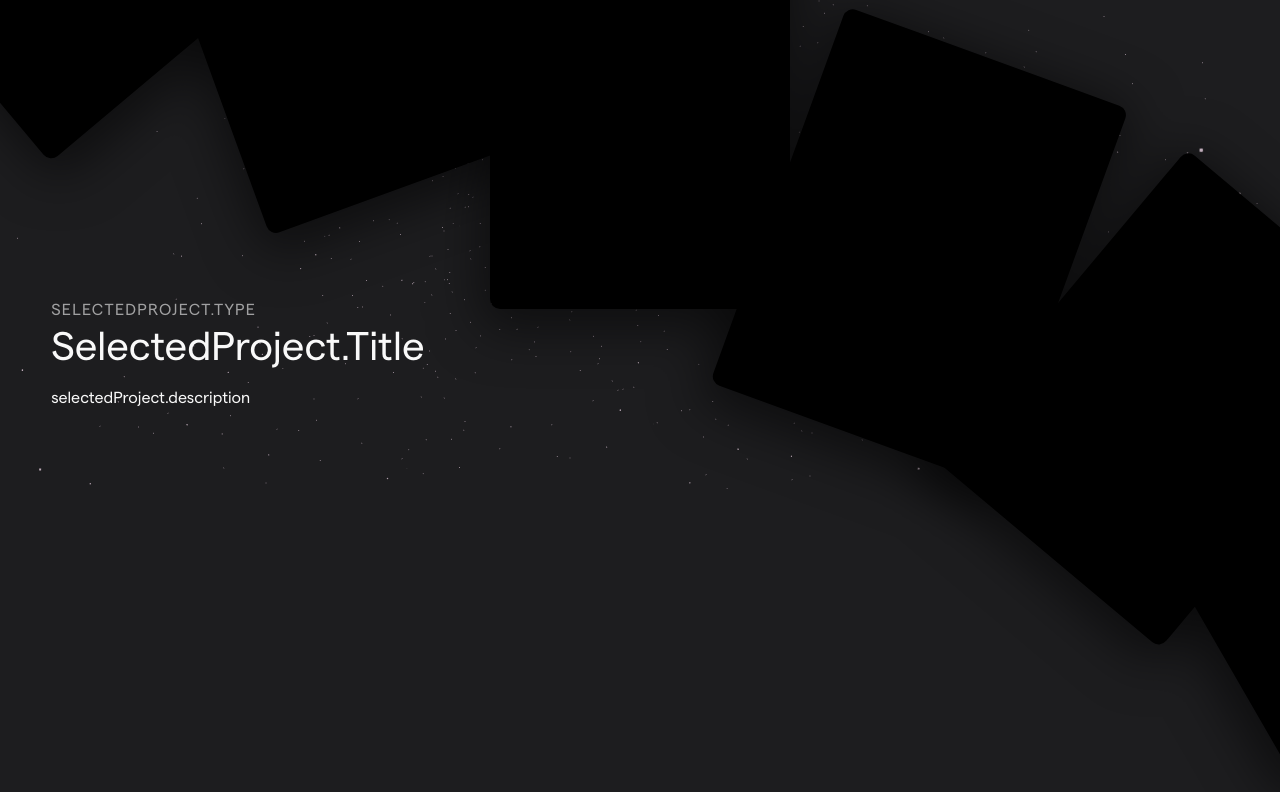
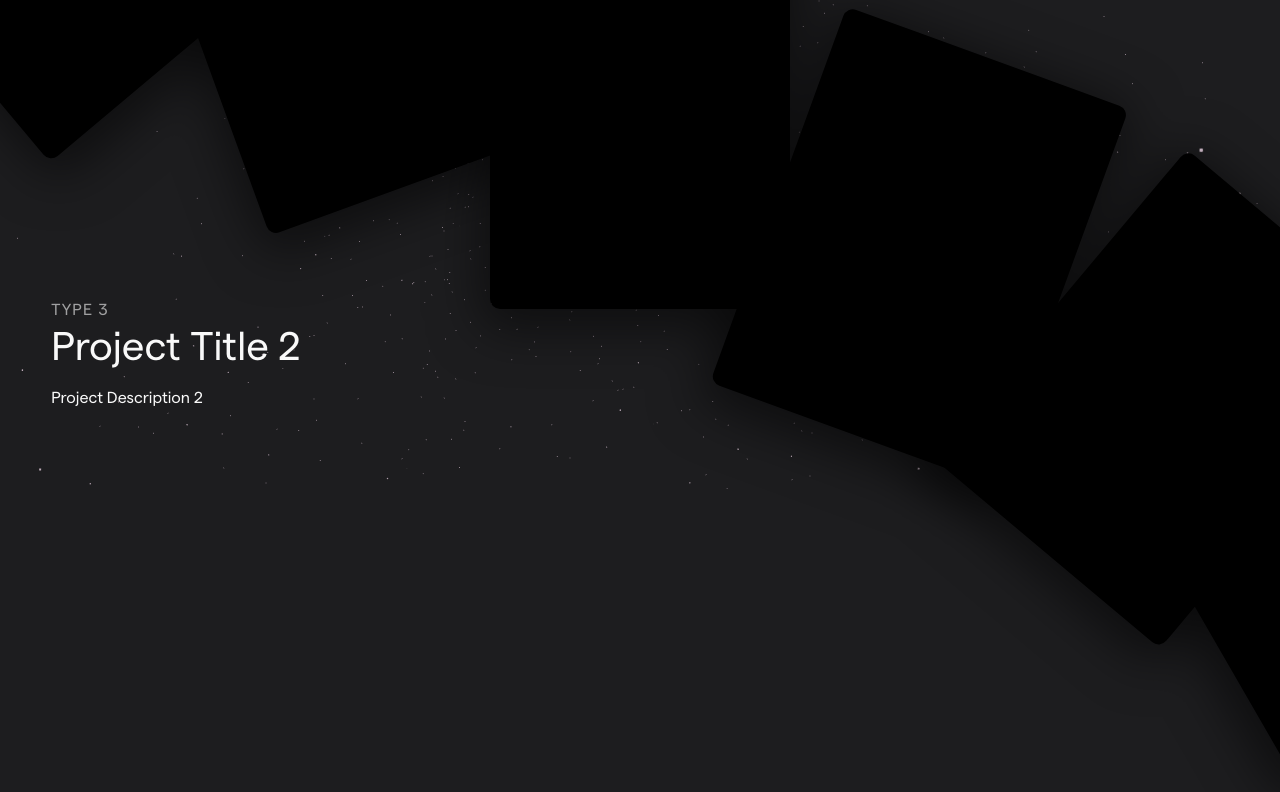
Before and after one commit to ErnestTramp/ernest-portfolio, a React (Vite) app: page / in a window 1280 px wide. Shown: the part 1191-1983 px from the top of the page. Built offline with nearby package versions, Linux system fonts and the light colour scheme.

Commit message:
working glitchy stars

```diff
--- a/src/components/ProjectPage.jsx
+++ b/src/components/ProjectPage.jsx
@@ -4,6 +4,12 @@ import StarsCanvas from './StarsCanvas';
 import throttle from 'lodash/throttle';
 
 export default function ProjectPage() {
+
+    const [selectedProject, setSelectedProject] = useState({
+        type: '',
+        title: '',
+        description: '',
+      });
 
     useEffect(() => {
         /*--------------------
@@ -33,13 +39,63 @@ export default function ProjectPage() {
         const $items = document.querySelectorAll('.carousel-item');
         const $cursors = document.querySelectorAll('.cursor');
 
+        function checkItems() {
+            $items.forEach((item, i) => {
+                const itemZIndex = item.style.getPropertyValue("--zIndex");
+                if (itemZIndex >= 6) {
+                    item.classList.add('currentProject');
+                    setSelectedProject(getProjectDataById(item.id));
+                } else {
+                    item.classList.remove('currentProject');
+                }
+            })
+        }
+
+        const getProjectDataById = (id) => {
+            if (id === 'project1') {
+              return {
+                type: 'Type 1',
+                title: 'Project Title 1',
+                description: 'Project Description 1',
+              };
+            } else if (id === 'project2') {
+              return {
+                type: 'Type 2',
+                title: 'Project Title 2',
+                description: 'Project Description 2',
+              };
+            } else if (id === 'project3') {
+                return {
+                  type: 'Type 3',
+                  title: 'Project Title 2',
+                  description: 'Project Description 2',
+                };
+              } else if (id === 'project4') {
+                return {
+                  type: 'Type 4',
+                  title: 'Project Title 2',
+                  description: 'Project Description 2',
+                };
+              } else if (id === 'project5') {
+                return {
+                  type: 'Type 5',
+                  title: 'Project Title 2',
+                  description: 'Project Description 2',
+                };
+              } else if (id === 'project6') {
+                return {
+                  type: 'Type 6',
+                  title: 'Project Title 2',
+                  description: 'Project Description 2',
+                };
+              }
+          };
+
         const displayItems = (item, index, active) => {
             const zIndex = getZindex([...$items], active)[index];
             item.style.setProperty('--zIndex', zIndex);
             item.style.setProperty('--active', (index - active) / $items.length);
-            const throttledFunction = throttle(() => {
-                const lol2 = findActiveItemId();
-            }, 500);
+            checkItems();
         };
 
         const animation = () => {
@@ -47,18 +103,6 @@ export default function ProjectPage() {
             active = Math.floor(progress / 100 * ($items.length - 1));
 
             $items.forEach((item, index) => displayItems(item, index, active));
-        };
-
-        const findActiveItemId = () => {
-            for (let i = 0; i < $items.length; i++) {
-                const item = $items[i];
-                const activeValue = parseFloat(item.style.getPropertyValue('--active'));
-                if (activeValue === 0) {
-                    return item.id;
-                }
-            }
-            // If no item has an active property of 0, you can return a default value or handle it as needed.
-            return null;
         };
 
         /*--------------------
@@ -141,17 +185,17 @@ export default function ProjectPage() {
                     <div className="ball">
                         <h3>Drag or Click</h3>
                     </div>
-                    <div className="carousel-item" id='1'></div>
-                    <div className="carousel-item" id='2'></div>
-                    <div className="carousel-item" id='3'></div>
-                    <div className="carousel-item" id='4'></div>
-                    <div className="carousel-item" id='5'></div>
-                    <div className="carousel-item" id='6'></div>
+                    <div className="carousel-item" id='project1'></div>
+                    <div className="carousel-item" id='project2'></div>
+                    <div className="carousel-item" id='project3'></div>
+                    <div className="carousel-item" id='project4'></div>
+                    <div className="carousel-item" id='project5'></div>
+                    <div className="carousel-item" id='project6'></div>
                 </div>
                 <div className="project-text">
-                    <p className='project-type'>selectedProject.type</p>
-                    <h2 className='project-title'>selectedProject.title</h2>
-                    <p>selectedProject.description</p>
+                    <p className='project-type'>{selectedProject.type}</p>
+                    <h2 className='project-title'>{selectedProject.title}</h2>
+                    <p>{selectedProject.description}</p>
                 </div>
             </div>
         </>
```
